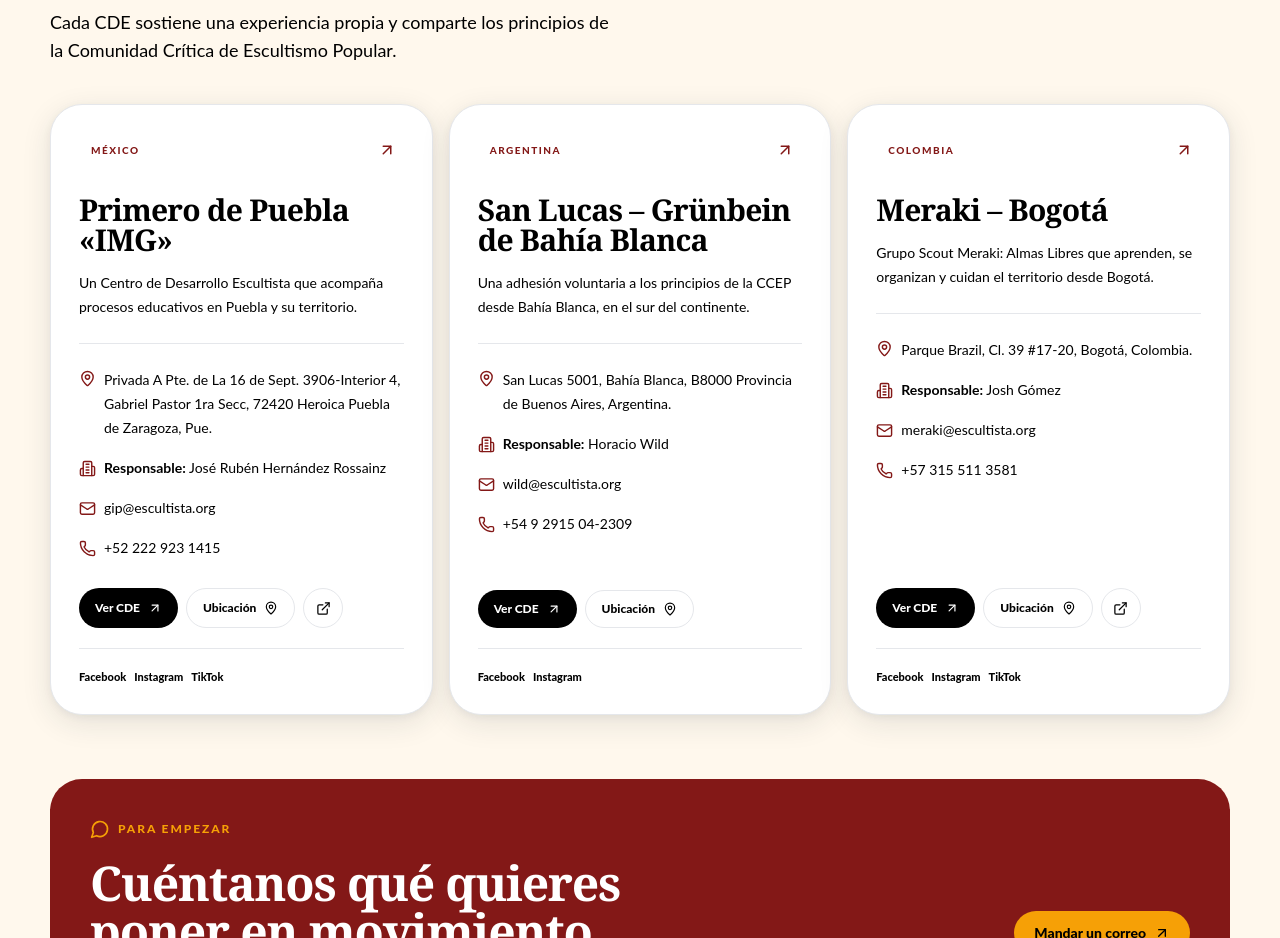
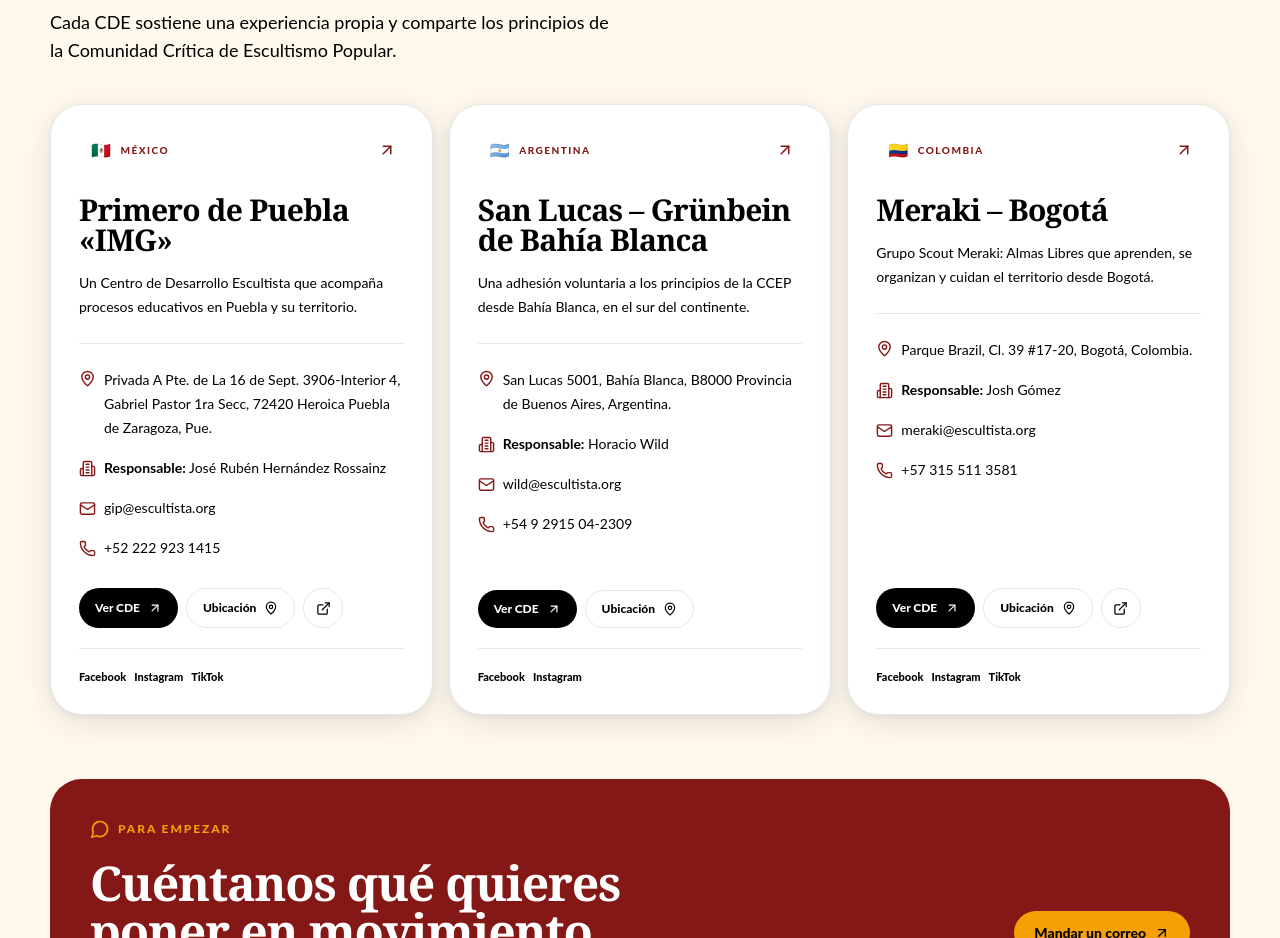
Before and after one commit to Lawder093/Scoutweb, a Next.js app: page /sumate in a window 1280 px wide. Shown: the part 2240-3178 px from the top of the page. Built offline with nearby package versions, Linux system fonts and the light colour scheme; no server answers.

Commit message:
Mostrar banderas en tarjetas de CDE

```diff
--- a/components/contact-section.tsx
+++ b/components/contact-section.tsx
@@ -39,6 +39,12 @@ const socialIcons = {
   Facebook,
   Instagram,
   YouTube: Youtube,
+};
+
+const countryFlags: Record<string, string> = {
+  México: "🇲🇽",
+  Argentina: "🇦🇷",
+  Colombia: "🇨🇴",
 };
 
 export function ContactSection({ headingLevel = "h2" }: { headingLevel?: "h1" | "h2" }) {
@@ -150,7 +156,7 @@ export function ContactSection({ headingLevel = "h2" }: { headingLevel?: "h1" |
           <Reveal><SectionHeading eyebrow="Centros de Desarrollo Escultista" title={<>La red se encuentra en <span className="text-primary">varios territorios</span></>} description="Cada CDE sostiene una experiencia propia y comparte los principios de la Comunidad Crítica de Escultismo Popular." /></Reveal>
           <div className="mt-10 grid gap-4 lg:grid-cols-3">
             {cdeContacts.map((cde, index) => <Reveal key={cde.slug} delay={index * 0.08} className="flex h-full flex-col rounded-[2rem] border border-ink/10 bg-paper p-6 shadow-card transition-transform hover:-translate-y-1 sm:p-7">
-              <div className="flex items-center justify-between gap-3"><span className="rounded-full bg-primary/10 px-3 py-1 text-[10px] font-extrabold uppercase tracking-[0.15em] text-primary">{cde.country}</span><Link href={`/cde/${cde.slug}`} className="focus-ring rounded-full p-2 text-primary transition-colors hover:bg-primary/10" aria-label={`Explorar CDE ${cde.country}`}><ArrowUpRight size={18} /></Link></div>
+              <div className="flex items-center justify-between gap-3"><span className="inline-flex items-center gap-2 rounded-full bg-primary/10 px-3 py-1 text-[10px] font-extrabold uppercase tracking-[0.15em] text-primary"><span aria-hidden="true" className="text-base leading-none">{countryFlags[cde.country] ?? "🌐"}</span>{cde.country}</span><Link href={`/cde/${cde.slug}`} className="focus-ring rounded-full p-2 text-primary transition-colors hover:bg-primary/10" aria-label={`Explorar CDE ${cde.country}`}><ArrowUpRight size={18} /></Link></div>
               <h2 className="display-title mt-7 text-3xl leading-none">{cde.name}</h2>
               <p className="mt-4 text-sm leading-6 text-ink/60">{cde.description}</p>
               <div className="mt-6 space-y-4 border-t border-ink/10 pt-6 text-sm leading-6 text-ink/70">
```
